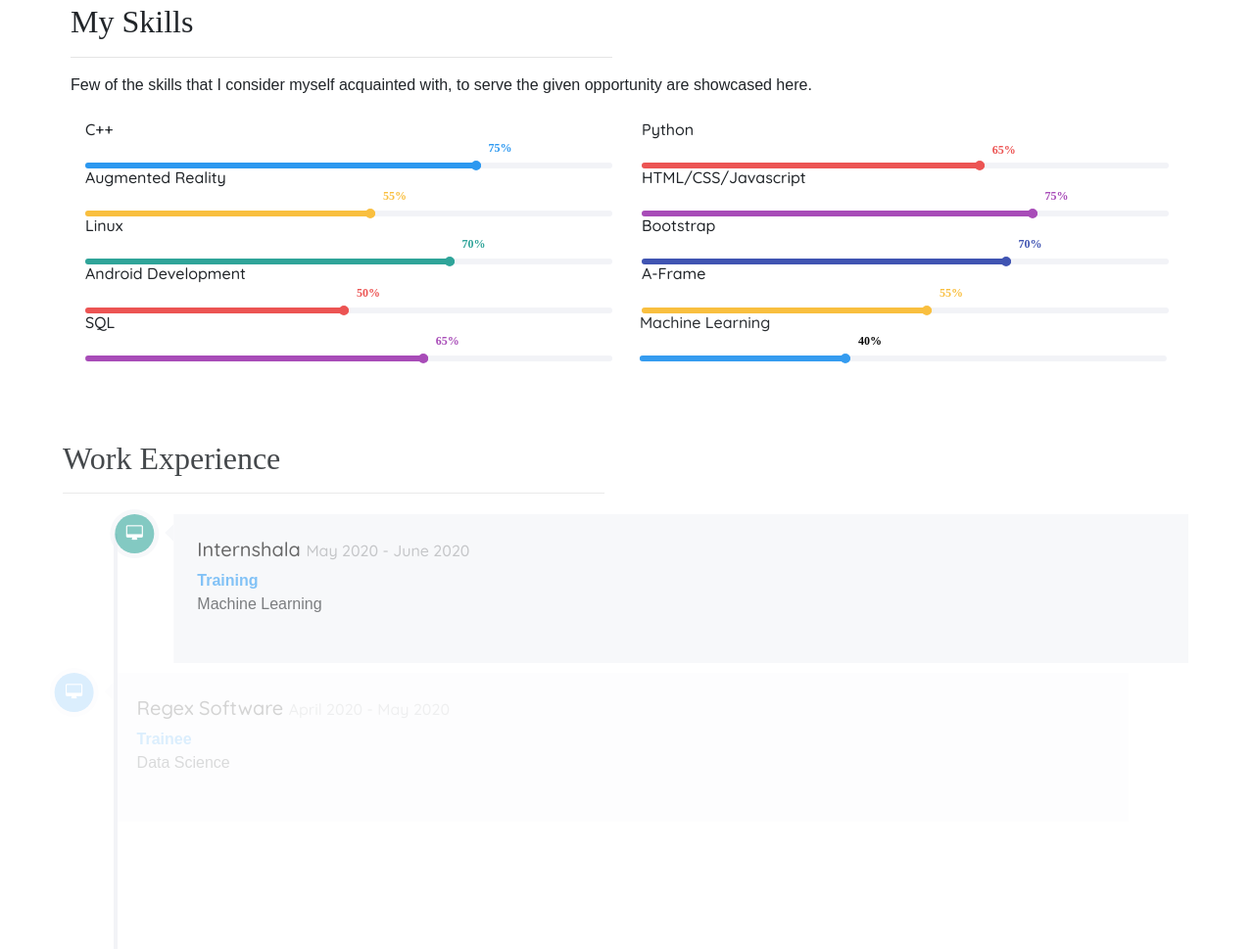
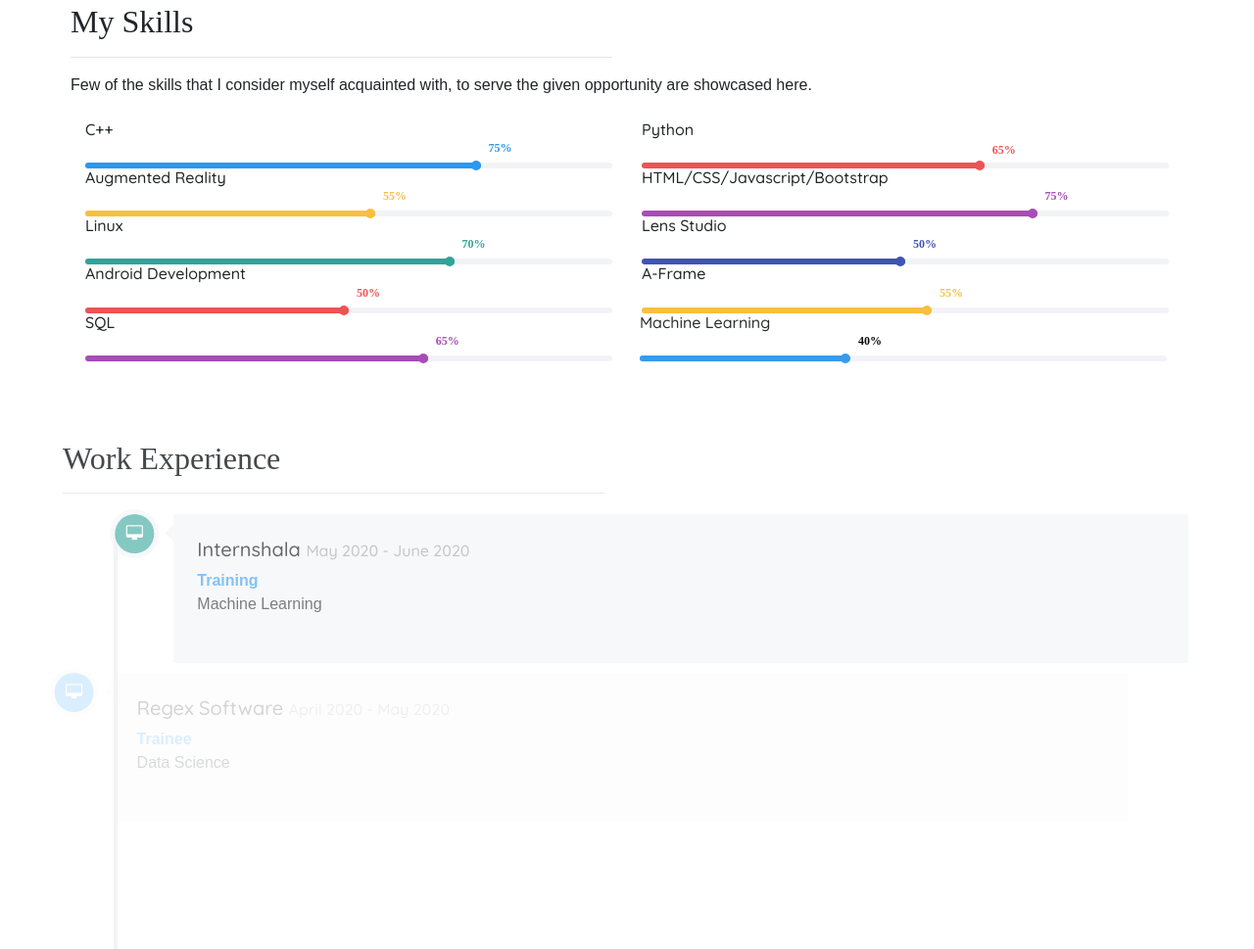
Before and after one commit to rishitamathur27/Rishita, a plain HTML site: page index.html in a window 1280 px wide. Shown: the part 1000-1969 px from the top of the page at 98% size. Drawn offline with nearby package versions, Linux system fonts and the light colour scheme; a web font is replaced by a local one.

Commit message:
Update index.html

```diff
--- a/index.html
+++ b/index.html
@@ -47,7 +47,7 @@
                 <script type="text/javascript">
                     var domains = ["Augmented Reality Projects", "Other Projects", "Achievements", "Courses"];
                     var icons = ["desktop", "key","code","university"];
-					var urls = ["web_projects/index.html", "web_projects/index2.html","web_projects/index3.html", "web_projects/index4.html"];
+					var urls = ["web_projects/index1.html", "web_projects/index2.html","web_projects/index3.html", "web_projects/index4.html"];
                     var ids = [3, 4, 2, 1];
                     for (let i = 0; i < domains.length; i++) {
                         var dir = (ids[i] % 2 == 0) ? "Right" : "Left";
@@ -82,8 +82,8 @@
             <div class="container">
                 <div class="row">
                     <script type="text/javascript">
-                        var skills = ["C++", "Python", "Augmented Reality", "HTML/CSS/Javascript", "Linux", "Bootstrap", "Android Development", "A-Frame", "SQL", "Machine Learning"];
-                        var value = [75, 65, 55, 75, 70, 70, 50, 55, 65, 40];
+                        var skills = ["C++", "Python", "Augmented Reality", "HTML/CSS/Javascript/Bootstrap", "Linux", "Lens Studio", "Android Development", "A-Frame", "SQL", "Machine Learning"];
+                        var value = [75, 65, 55, 75, 70, 50, 50, 55, 65, 40];
                         for (let i = 0; i < skills.length; i++) {
                             var dir = (i % 2 == 0) ? "Right" : "Left";
                             document.write(
```
